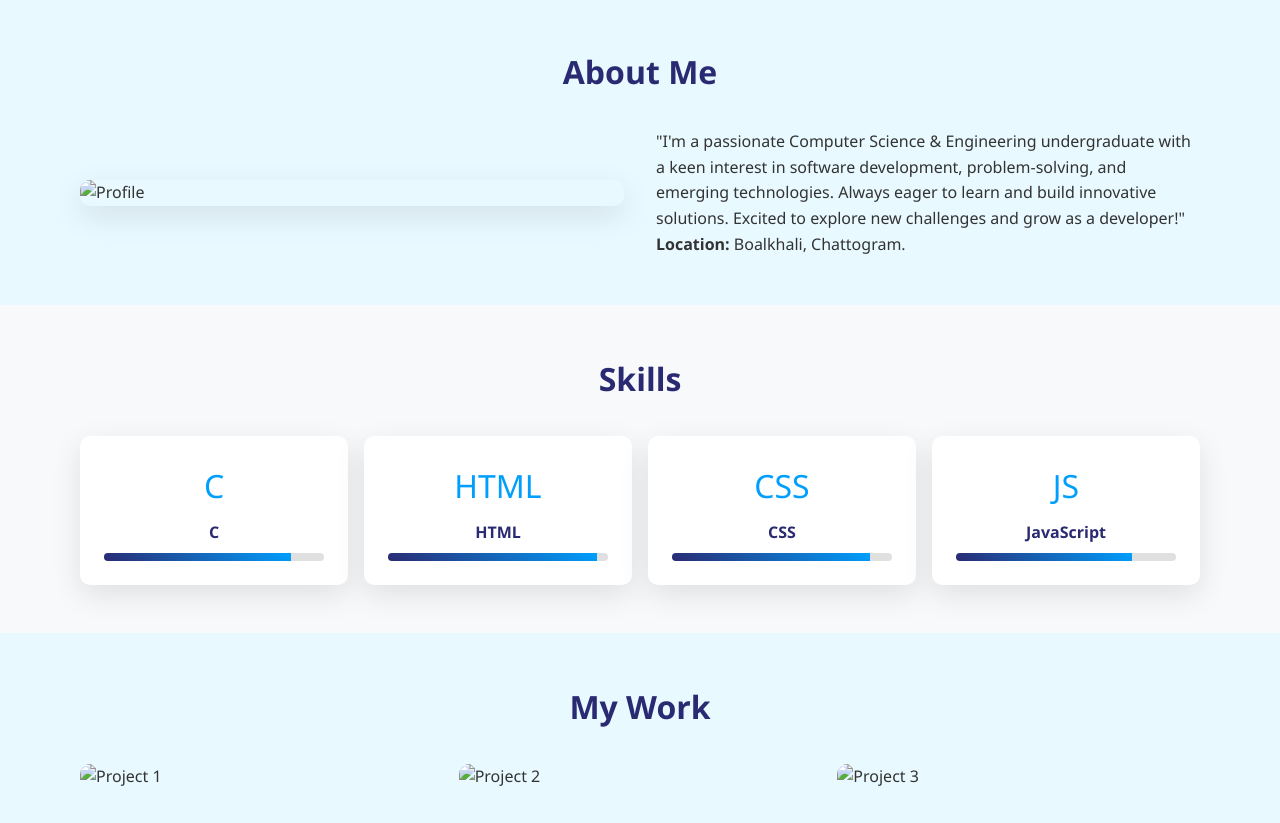
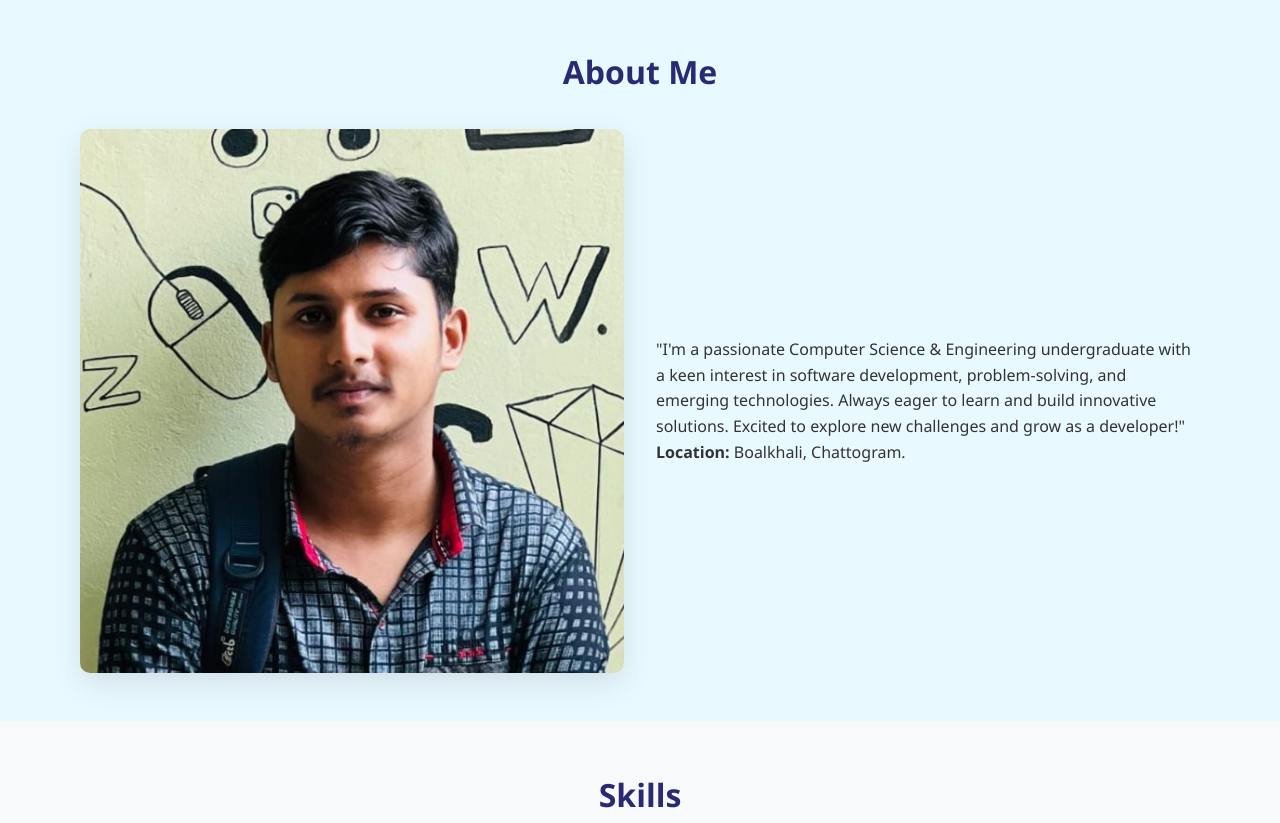
Before and after one commit to Sonar-bangla/ShoaibSami, a plain HTML site: page index.html in a window 1280 px wide. Shown: the part 802-1625 px from the top of the page. Drawn offline with nearby package versions, Linux system fonts and the light colour scheme; the site is published under a folder, as on GitHub Pages, so addresses that start at the root find nothing.

Commit message:
Update index.html

```diff
--- a/index.html
+++ b/index.html
@@ -351,7 +351,7 @@
     <!-- Header with Mobile Menu -->
     <header class="header">
         <nav class="nav container">
-            <div class="nav-logo"><img src="/images/logo-removebg-preview.png" alt=""></div>
+            <div class="nav-logo"><img src="./images/logo-removebg-preview.png" alt=""></div>
             <div class="menu-toggle" onclick="toggleMenu()">
                 <span></span>
                 <span></span>
@@ -381,7 +381,7 @@
         <div class="container">
             <h2 class="section-title">About Me</h2>
             <div class="about-content">
-                <img src="/images/profile2.jpg" alt="Profile" class="about-image">
+                <img src="./images/profile2.jpg" alt="Profile" class="about-image">
                 <div class="about-text">
                     <p>"I'm a passionate Computer Science & Engineering undergraduate with a keen interest in software development, problem-solving, and emerging technologies. Always eager to learn and build innovative solutions. Excited to explore new challenges and grow as a developer!"</p>
                     <pre><b>Location:</b> Boalkhali, Chattogram.</pre>
@@ -439,7 +439,7 @@
             <div class="portfolio-grid">
                 <!-- Portfolio Item 1 -->
                 <div class="portfolio-item">
-                    <img src="/images/project1.png" alt="Project 1" class="portfolio-image">
+                    <img src="./images/project1.png" alt="Project 1" class="portfolio-image">
                     <div class="portfolio-overlay">
                         <h3>Personal Portfolio</h3>
                         <p>Making my personal portfolio Using HTML,CSS & JS.</p>
@@ -447,7 +447,7 @@
                 </div>
                 <!-- Portfolio Item 2 -->
                 <div class="portfolio-item">
-                    <img src="/images/demo1.jpg" alt="Project 2" class="portfolio-image">
+                    <img src="./images/demo1.jpg" alt="Project 2" class="portfolio-image">
                     <div class="portfolio-overlay">
                         <h3>Project Title</h3>
                         <p>Project Description</p>
@@ -455,7 +455,7 @@
                 </div>
                 <!-- Portfolio Item 3 -->
                 <div class="portfolio-item">
-                    <img src="/images/demo 2.jpeg" alt="Project 3" class="portfolio-image">
+                    <img src="./images/demo 2.jpeg" alt="Project 3" class="portfolio-image">
                     <div class="portfolio-overlay">
                         <h3>Project Title</h3>
                         <p>Project Description</p>
```
